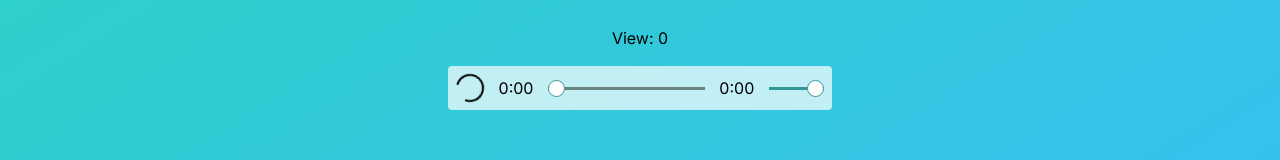
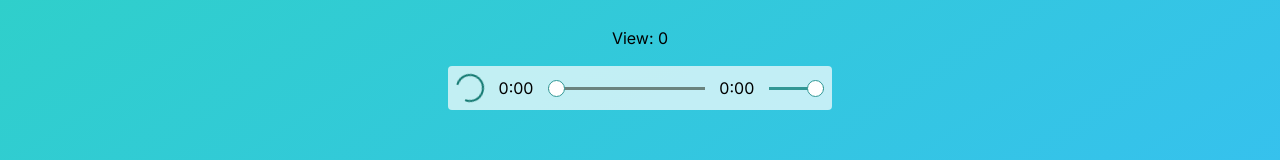
Before and after one commit to FalejevV/mobilebrowsertest, a Next.js app: page / in a window 1280 px wide. Both pictures are taken after a click on the button "SHOW". Shown: the part 332-492 px from the top of the page. Built offline with nearby package versions, Linux system fonts and the light colour scheme.

Commit message:
fix: fill teal

```diff
--- a/src/components/audio-player/index.tsx
+++ b/src/components/audio-player/index.tsx
@@ -96,14 +96,14 @@ function AudioPlayer() {
           setIsPlaying(false);
           setAudioData((prev) => ({ ...prev, currentTime: 0 }));
         }}
+        onCanPlay={() => setCanPlay(true)}
         ref={audioRef}
         src={"/Rock.mp3"}
-        onCanPlay={() => setCanPlay(true)}
         preload="metadata"
       />
       <button onClick={() => setIsPlaying((prev) => !prev)} disabled={!canPlay}>
         {!canPlay ? (
-          <AiOutlineLoading3Quarters className="w-7 h-7 stroke-teal-700 animate-spin" />
+          <AiOutlineLoading3Quarters className="w-7 h-7  fill-teal-700 animate-spin" />
         ) : isPlaying ? (
           <LuPause className="w-7 h-7 stroke-teal-700" />
         ) : (
```
